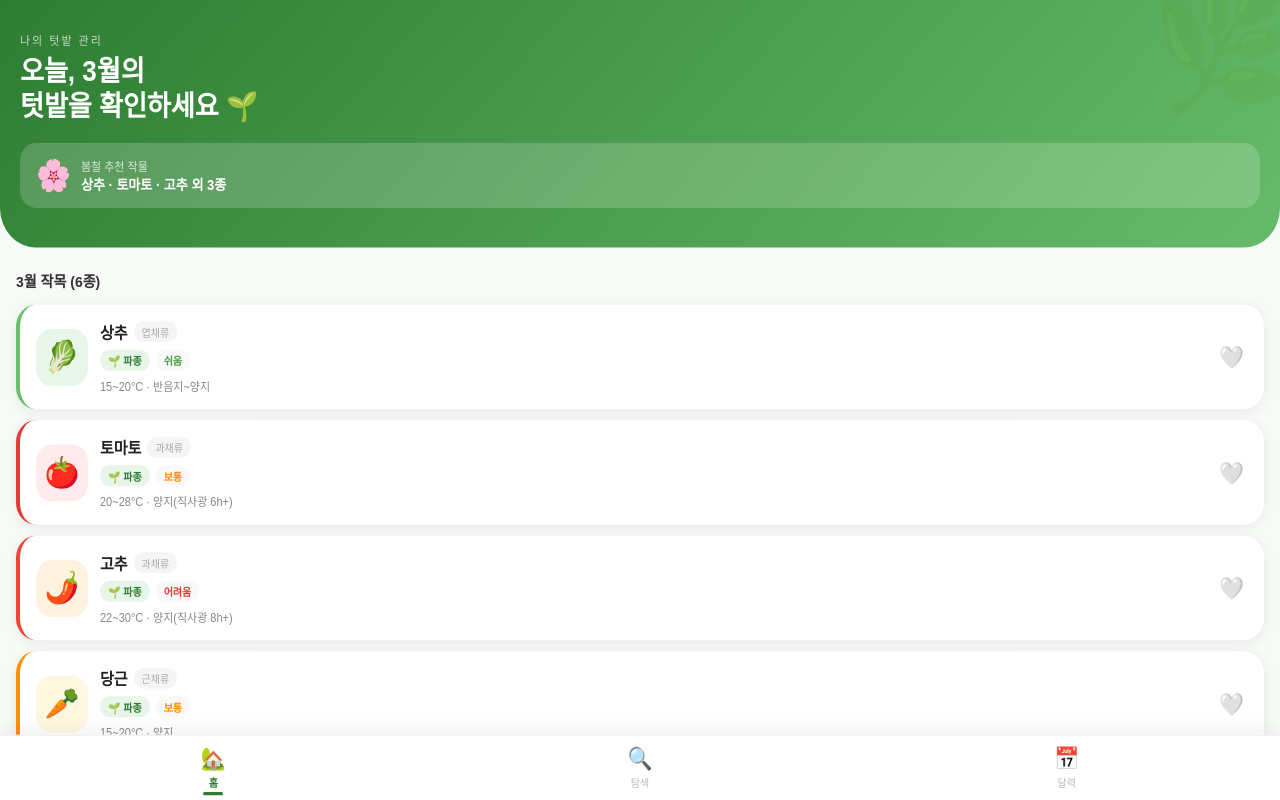
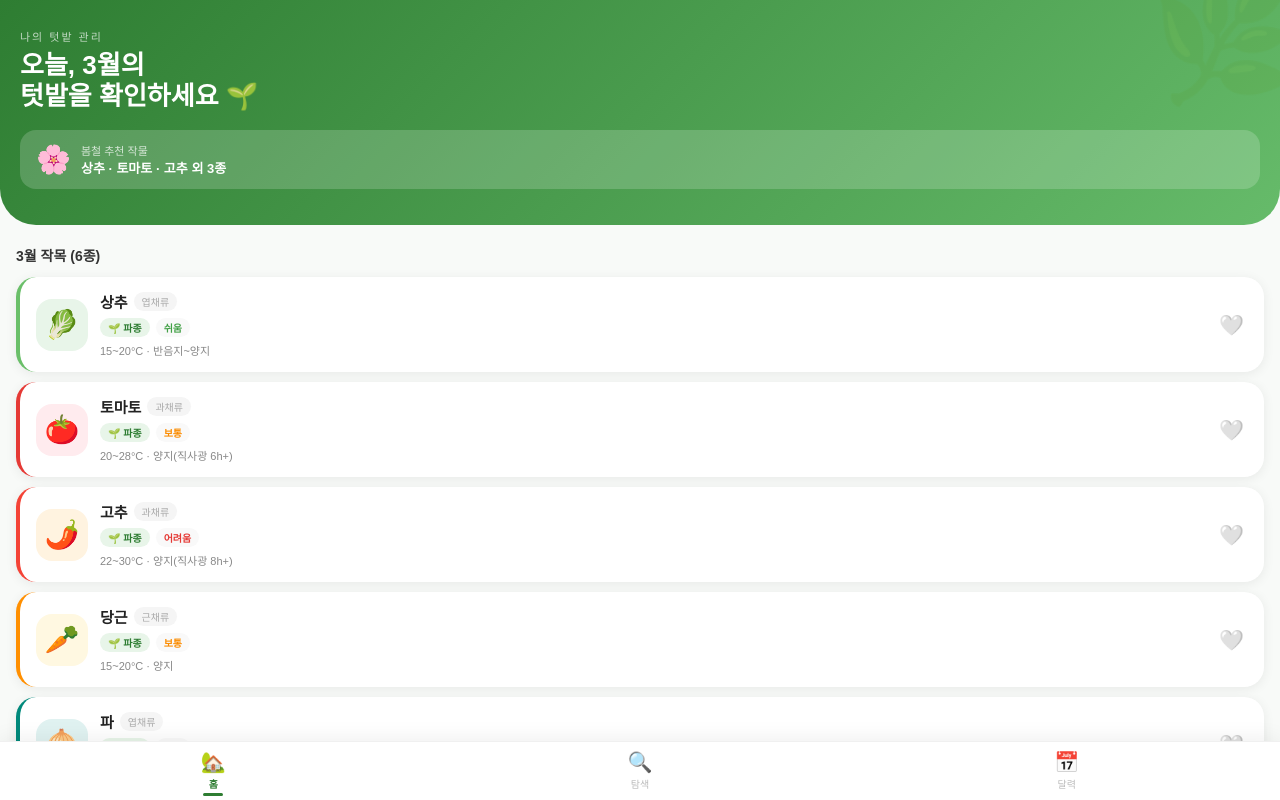
Before and after one commit to sungsu88kim-ai/my-garden-apps, a React (Create React App) app: page / in a window 1280 px wide. Built offline with nearby package versions, Linux system fonts and the light colour scheme.

Commit message:
WindowFitSize

```diff
--- a/src/App.js
+++ b/src/App.js
@@ -564,14 +564,14 @@ const styles = {
   },
   screen: {
     width:"calc(100vw / 1.0)",
-    height:"calc(100dvh /1.1)",
+    height:"calc(100dvh /1.0)",
     background:"#f8faf8",
     borderRadius:0,
     overflow:"hidden",
     display:"flex", flexDirection:"column",
     position:"fixed",
     top:0, left:0,
-    transform:"scale(1.0, 1.1)",
+    transform:"scale(1.0, 1.0)",
     transformOrigin:"top left",
   },
   statusBar: {
```
